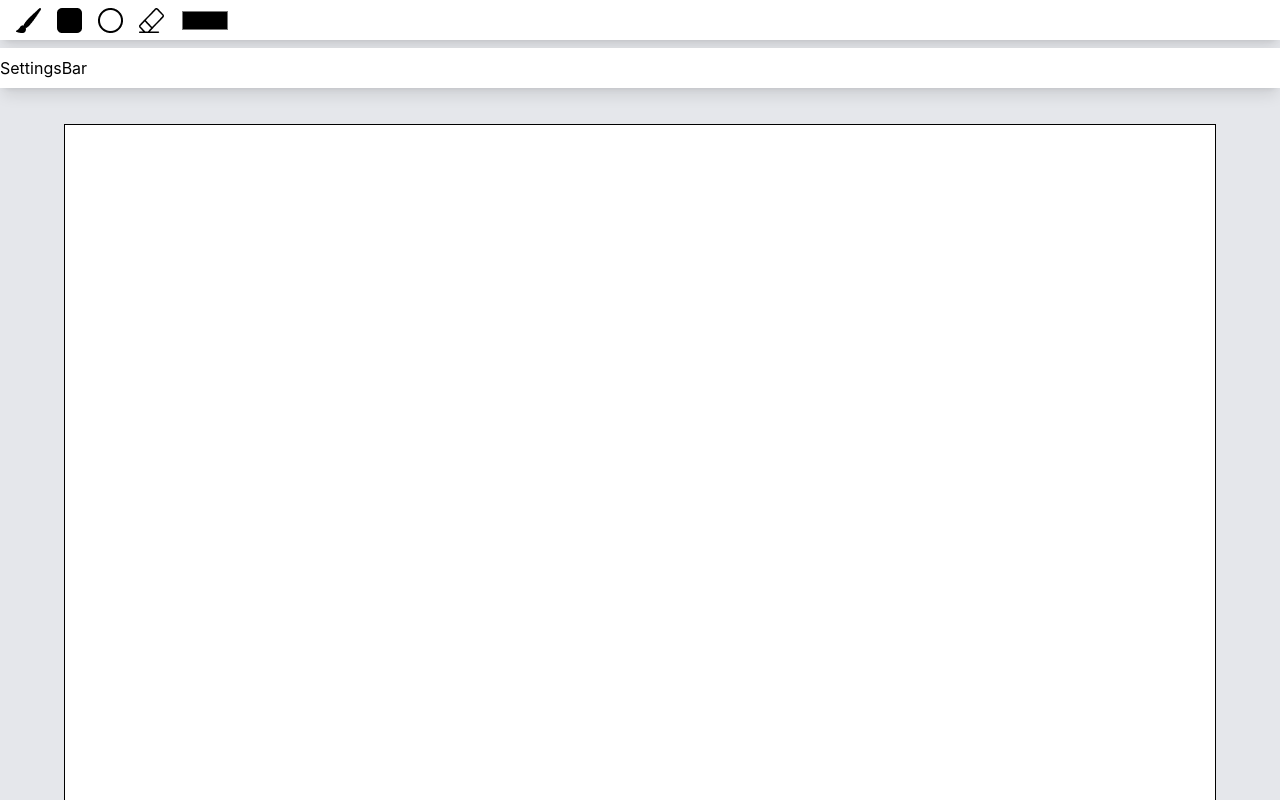
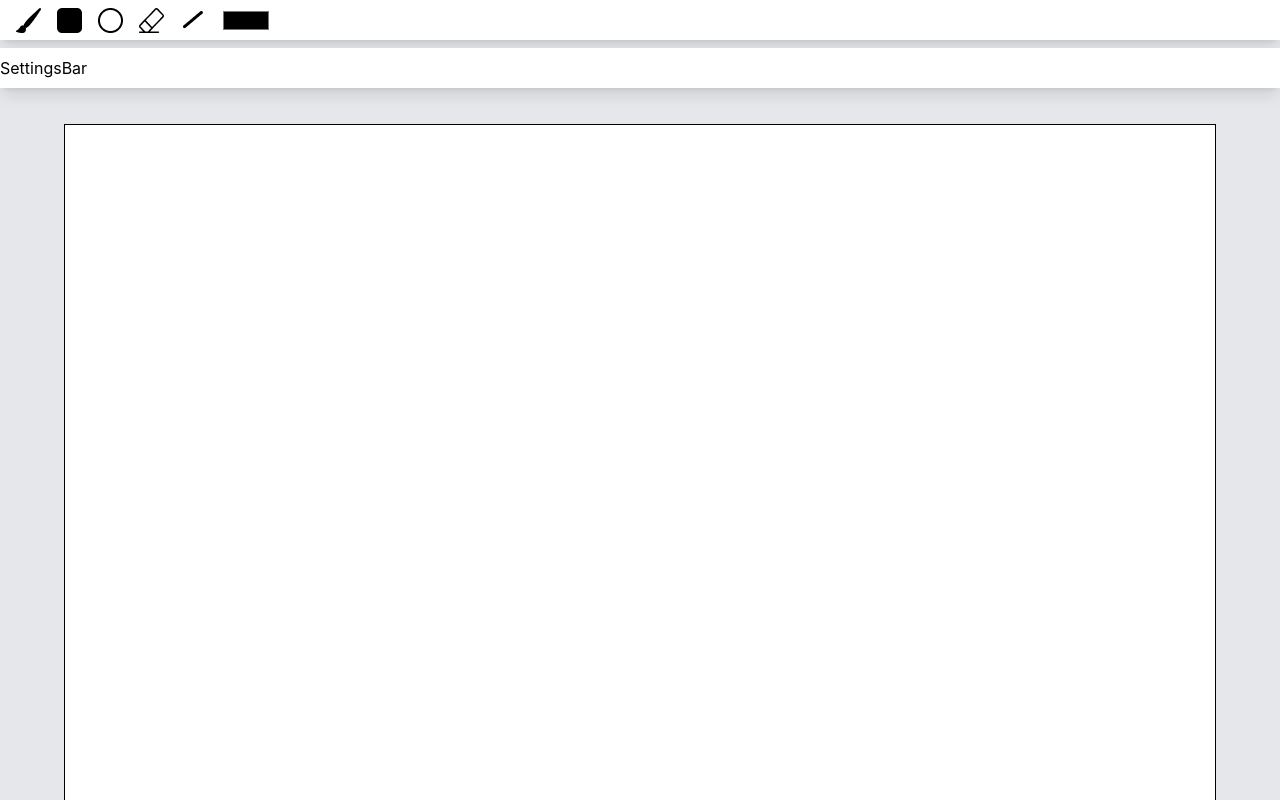
Before and after one commit to Raftouch/paint-front, a React (Vite) app: page / in a window 1280 px wide. Shown: the top 800 px of the page. Built offline with nearby package versions, Linux system fonts and the light colour scheme.

Commit message:
feat(toolbar): add line tool selection via button click

```diff
--- a/src/components/Toolbar.tsx
+++ b/src/components/Toolbar.tsx
@@ -3,6 +3,7 @@ import toolState from "../store/toolState";
 import Brush from "../tools/Brush";
 import Circle from "../tools/Circle";
 import Eraser from "../tools/Eraser";
+import Line from "../tools/Line";
 import Rect from "../tools/Rect";
 import { setCanvasMode } from "../utils/mode";
 import Button from "./Button";
@@ -28,6 +29,12 @@ export default function Toolbar() {
     toolState.setTool(new Circle(canvasState.canvas));
   };
 
+  const handleLineClick = () => {
+    if (!canvasState.canvas) return;
+
+    toolState.setTool(new Line(canvasState.canvas));
+  };
+
   const handleEraserClick = () => {
     if (!canvasState.canvas) return;
 
@@ -43,7 +50,7 @@ export default function Toolbar() {
         <Button imageName="rect" onClick={handleRectClick} />
         <Button imageName="circle" onClick={handleCircleClick} />
         <Button imageName="eraser" onClick={handleEraserClick} />
-        {/* <Button imageName="line" /> */}
+        <Button imageName="line" onClick={handleLineClick} />
         <input type="color" />
       </div>
 
```
